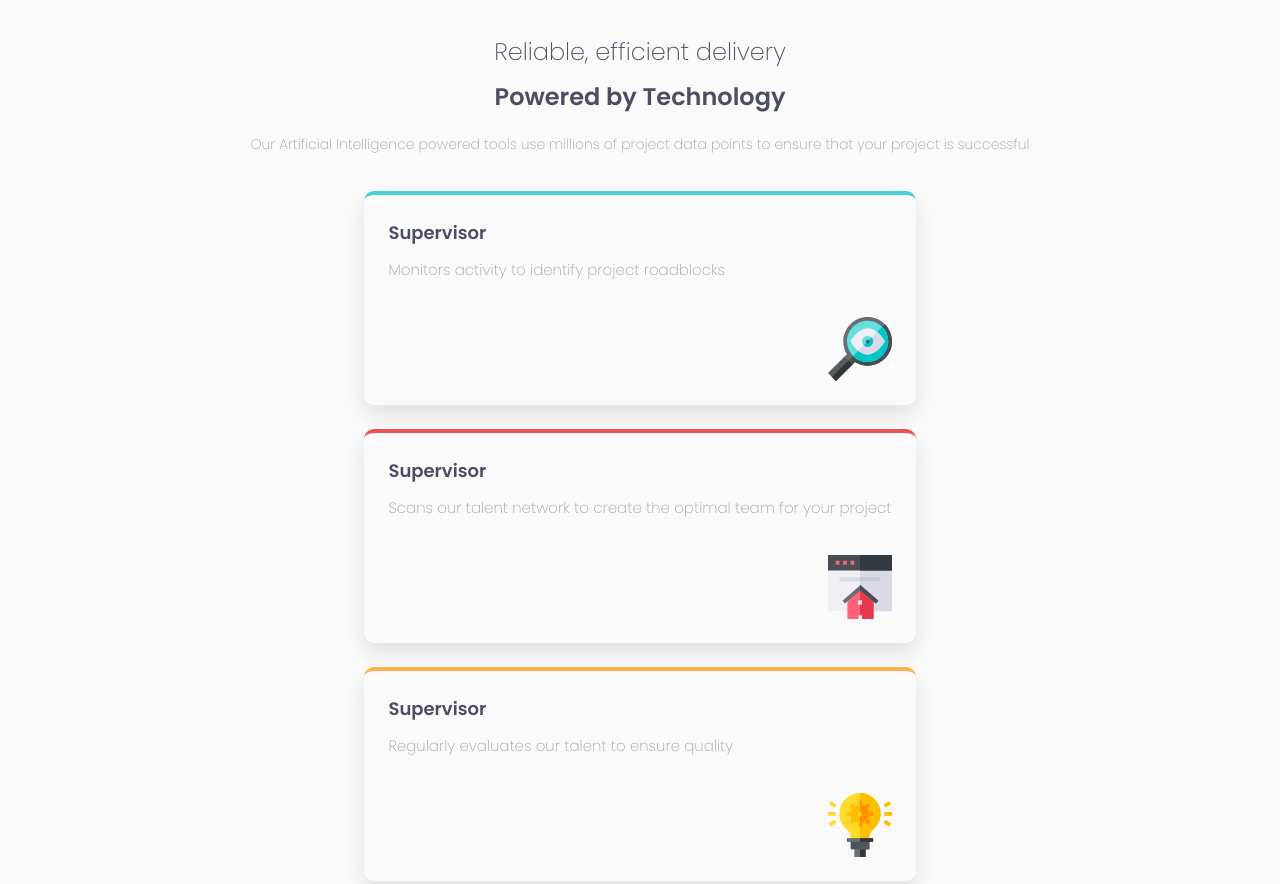
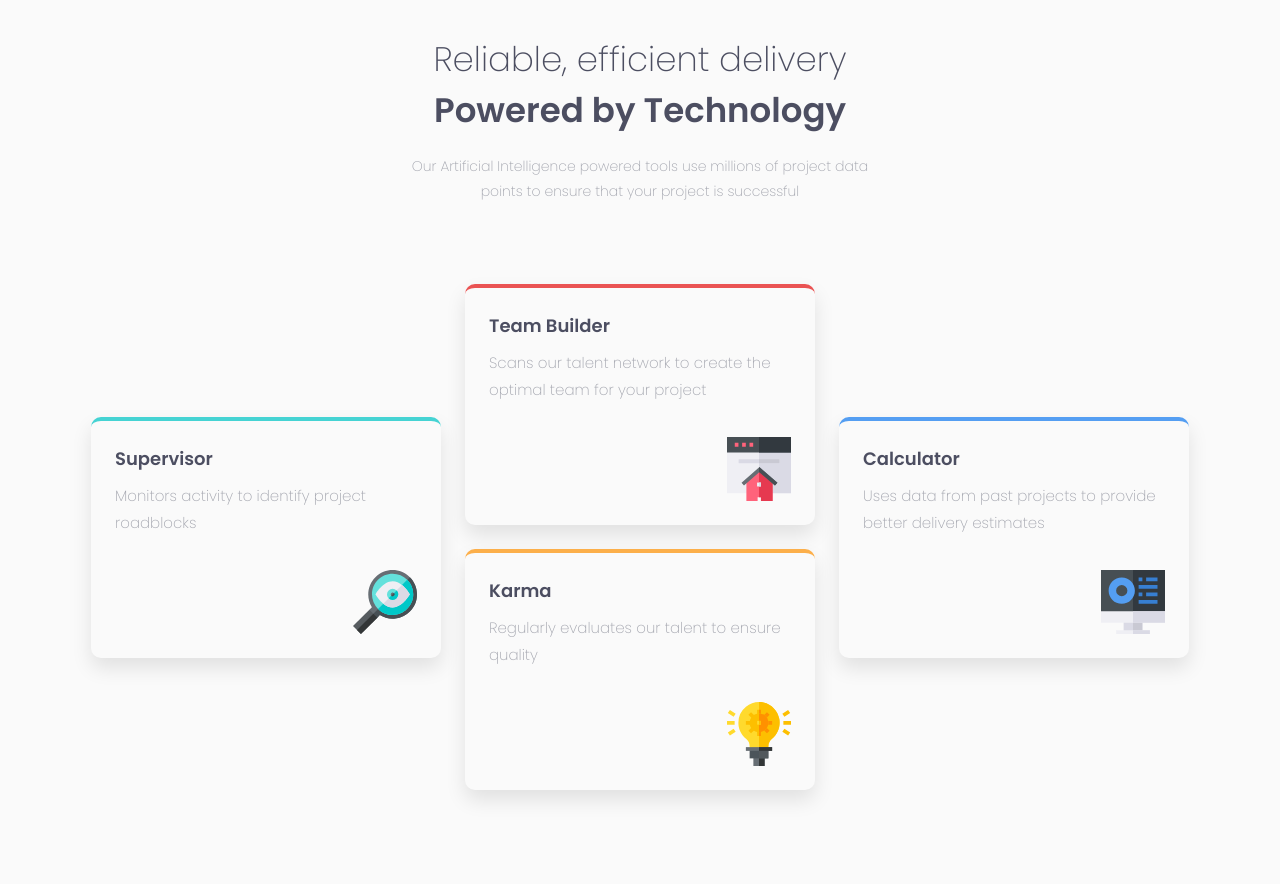
Before and after one commit to amallal2004/Four-card-feature-section, a plain HTML site: page index.html in a window 1280 px wide. Shown: the top 884 px of the page. After the commit the page ends 824 px from the top, so only its background shows below. Drawn offline with Linux system fonts and the light colour scheme.

Commit message:
Desktop first desgin is compleated

```diff
--- a/index.html
+++ b/index.html
@@ -33,7 +33,7 @@
       </div>
 
       <div class="card card--team-builder">
-        <h1 class="card__title">Supervisor</h1>
+        <h1 class="card__title">Team Builder</h1>
         <p class="card__description">
           Scans our talent network to create the optimal team for your project
         </p>
@@ -41,7 +41,7 @@
       </div>
 
       <div class="card card--karma">
-        <h1 class="card__title">Supervisor</h1>
+        <h1 class="card__title">Karma</h1>
         <p class="card__description">
           Regularly evaluates our talent to ensure quality
         </p>
--- a/style.css
+++ b/style.css
@@ -18,6 +18,7 @@
     --10px: .625rem;
     --14px: .875rem;
     --18px: 1.125rem;
+    --80px: 5rem;
 
 }
 
@@ -43,7 +44,6 @@ main {
 .content__title {
     font-size: var(--24px);
     color: var(--very-dark-blue);
-    margin-bottom: var(--10px);
     font-weight: 200;
 }
 
@@ -57,10 +57,12 @@ main {
 .content__description {
     font-size: var(--14px);
     color: var(--grayish-blue);
-    margin-bottom: var(--34px);
+    margin-bottom: 5rem;
     font-weight: 200;
     line-height: 180%;
     letter-spacing: 4%;
+    word-wrap: break-word;
+    max-width: 31.25rem;
 }
 
 .cards {
@@ -80,6 +82,7 @@ main {
     border-color: var(--red);
     border-radius: 10px;
     box-shadow: 0px 10px 20px rgba(0, 0, 0, 0.1);
+    max-width: 21.875rem;
 }
 
 .card__title {
@@ -116,3 +119,40 @@ main {
 .card--calculator {
     border-color: var(--blue);
 }
+
+@media (min-width: 1024px) {
+    .content__title {
+        font-size: var(--34px);
+    }
+    .content__subtitle {
+        font-size: var(--34px);
+    }
+    .content__description {
+        font-size: var(--14px);
+    }
+
+    .cards {
+        grid-template-columns: repeat(3, 1fr);
+        align-items: center;
+    }
+
+    .card--supervisor {
+        grid-column: 1 / 2;
+        grid-row: 1 / 3;
+    }
+
+    .card--team-builder {
+        grid-column: 2 / 3;
+        grid-row: 1 / 2;
+    }
+
+    .card--karma {
+        grid-column: 2 / 3;
+        grid-row: 2 / 3;
+    }
+
+    .card--calculator {
+        grid-column: 3 / 4;
+        grid-row: 1 / 3;
+    }
+}
```
